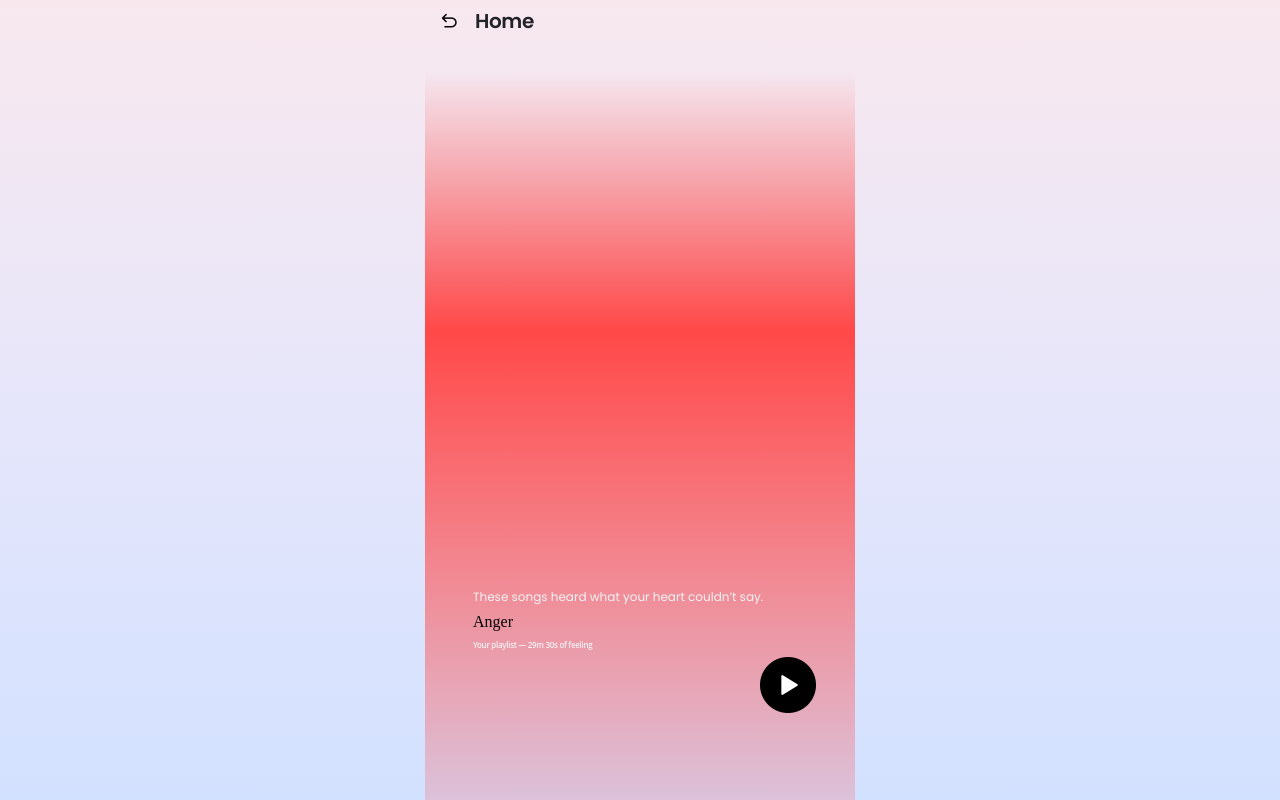
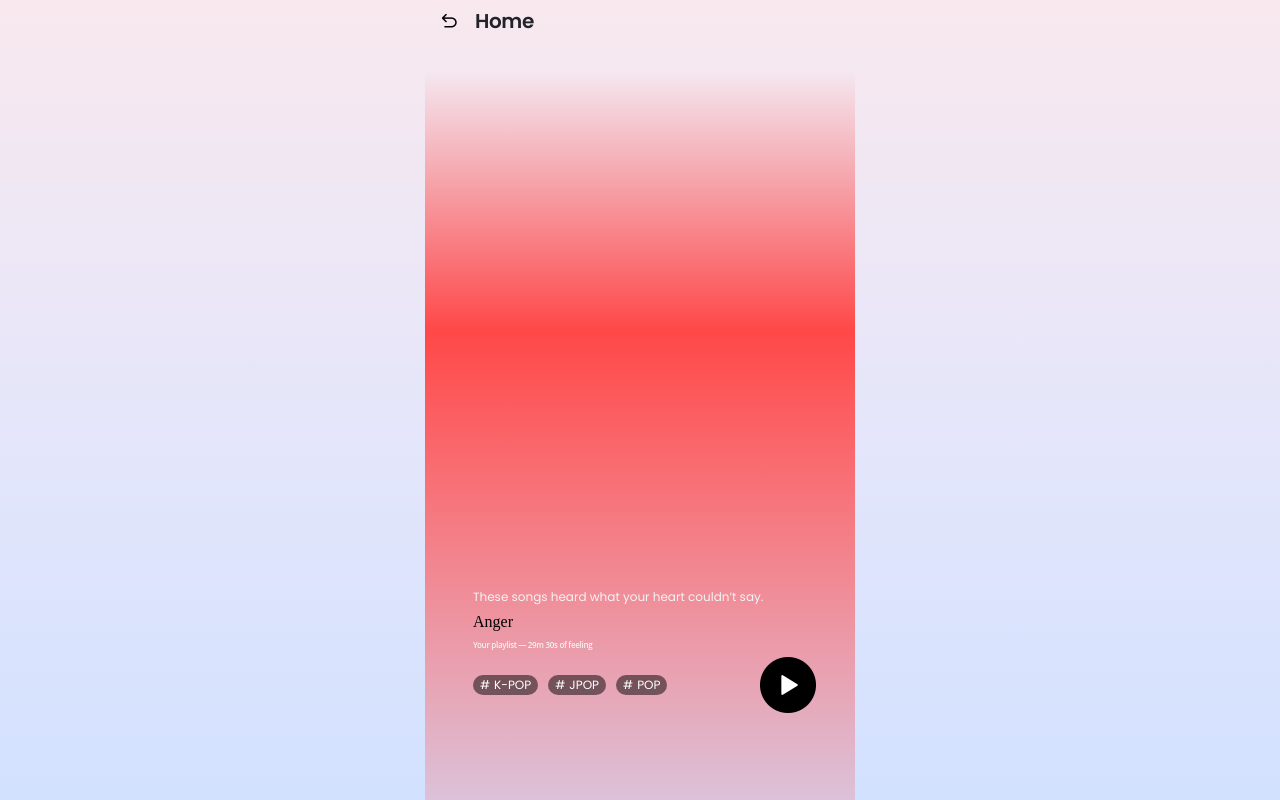
Before and after one commit to DAON-SJSU/layered.frontend, a React (Vite) app: page /playlist in a window 1280 px wide. Built offline with nearby package versions, Linux system fonts and the light colour scheme.

Commit message:
feat :: hashTag 추가

```diff
--- a/src/components/musicType/index.tsx
+++ b/src/components/musicType/index.tsx
@@ -1,14 +1,26 @@
 import * as _ from './style';
 
-interface MusicTypeProps{
-    music : String;
+interface MusicTypeProps {
+    music: String;
+    isSelected?: boolean;
 }
 
-const MusicType = ({ music } : MusicTypeProps) => {
+const MusicType = ({ music, isSelected = false }: MusicTypeProps) => {
     return (
+        isSelected ? (
+            <_.TagContainer>
+                <_.HashText>
+                    #
+                </_.HashText>
+                <_.HashText>
+                    {music}
+                </_.HashText>
+            </_.TagContainer>
+        ) : (
         <_.TypeContainer>
-            <_.TypeText>{music}</_.TypeText>
+                <_.TypeText>{music}</_.TypeText>
         </_.TypeContainer>
+        )
     );
 }
 
--- a/src/components/musicType/style.ts
+++ b/src/components/musicType/style.ts
@@ -20,3 +20,23 @@ export const TypeText = styled.p`
     font-weight: 400;
     line-height: 22px;
 `
+
+export const TagContainer = styled.div`
+    display: flex;
+    height: 20px;
+    padding: 0px 7px;
+    align-items: center;
+    gap: 4px;
+    border-radius: 20px;
+    background: rgba(0, 0, 0, 0.50);
+    backdrop-filter: blur(2px);
+`
+
+export const HashText = styled.p`
+    color: #FFF;
+    font-family: Poppins;
+    font-size: 12px;
+    font-style: normal;
+    font-weight: 400;
+    line-height: 130%;
+`
--- a/src/pages/playlist/index.tsx
+++ b/src/pages/playlist/index.tsx
@@ -1,6 +1,7 @@
 import HeaderBar from "../../components/headerBar";
 import * as _ from './style';
 import Play from '../../assets/etc/PlayBtn.png';
+import MusicType from "../../components/musicType";
 
 const Playlist = () => {
     return (
@@ -27,7 +28,9 @@ const Playlist = () => {
                             </_.BottomDivSection1Div1>
                             <_.BottomDivSection1Div2>
                                 <_.TagBar>
-
+                                    <MusicType music={"K-POP"} isSelected={true}/>
+                                    <MusicType music={"JPOP"} isSelected={true}/>
+                                    <MusicType music={"POP"} isSelected={true}/>
                                 </_.TagBar>
                                 <_.PlayBtn src={Play}></_.PlayBtn>
                             </_.BottomDivSection1Div2>
```
